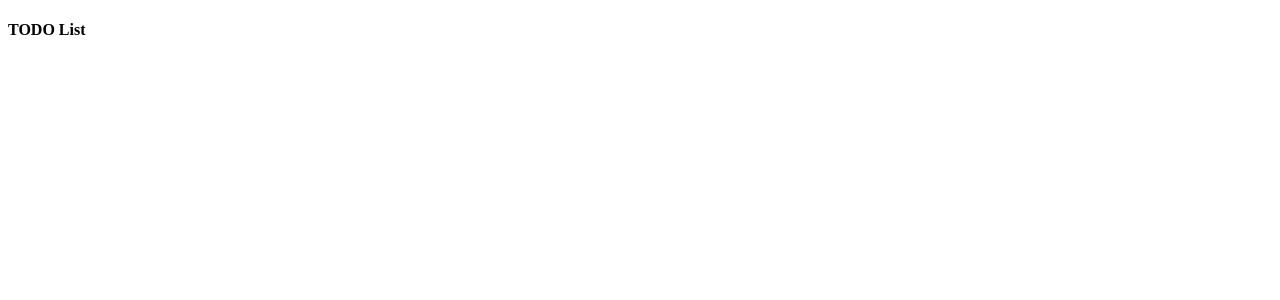
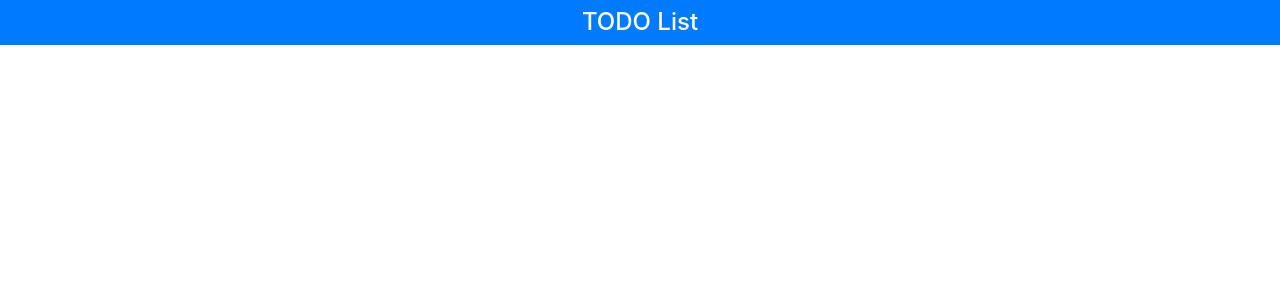
Before and after one commit to codingEzio/code_js_book_pro_vuejs_2, a Vue app in the folder Chapter_01/todo/: page / in a window 1280 px wide. Shown: the top 300 px of the page. Built offline with nearby package versions, Linux system fonts and the light colour scheme.

Commit message:
Using Bootstrap for our tiny Title :P

```diff
--- a/Chapter_01/todo/src/App.vue
+++ b/Chapter_01/todo/src/App.vue
@@ -4,7 +4,7 @@
 
 <template>
   <div id="app">
-    <h4>TODO List</h4>
+    <h4 class="bg-primary text-white text-center p-2">TODO List</h4>
   </div>
 </template>
 
--- a/Chapter_01/todo/src/main.js
+++ b/Chapter_01/todo/src/main.js
@@ -7,6 +7,10 @@
 
 Vue.config.productionTip = false
 
+// This `import` ensures that the CSS
+//  will be included in the application (later for details).
+import "bootstrap/dist/css/bootstrap.min.css";
+
 new Vue({
   render: h => h(App),
 }).$mount('#app')
```
